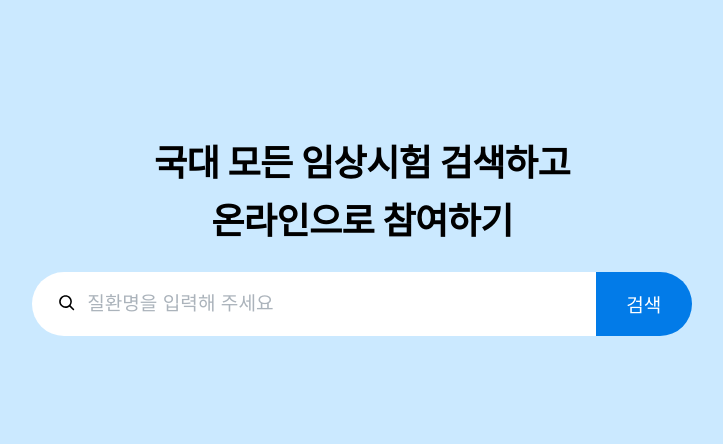
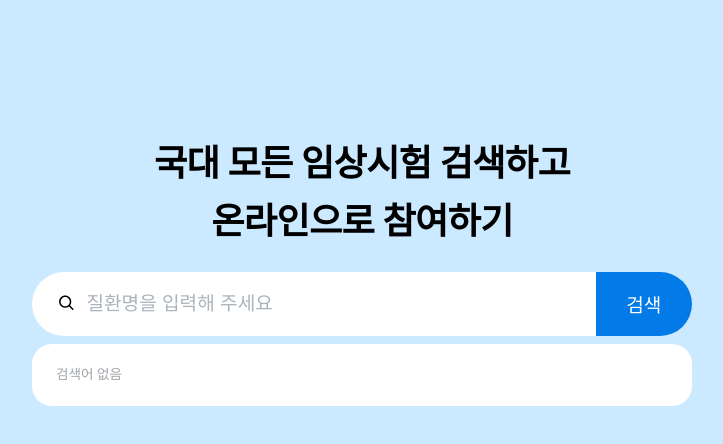
Before and after one commit to hinyc/wanted-codestates-project-10, a React (Create React App) app: page / in a window 1280 px wide. Shown: the top 444 px of the page, without its empty margins (278-1001 px from the left). Built offline with nearby package versions, Linux system fonts and the light colour scheme.

Commit message:
[Feat] # 자동완성 기능 생성/ 검색버튼, 자동완성 컨텐츠 클릭시 새로운 검색창 띄우기
- onChange 이벤트 발생시 api 요청 보내기
- api 결과를 바탕으로 자동완성 모달창 업데이트하기
- api 요청 throttle로 저졸 하기

```diff
--- a/package.json
+++ b/package.json
@@ -6,6 +6,8 @@
     "@testing-library/jest-dom": "^5.16.2",
     "@testing-library/react": "^12.1.3",
     "@testing-library/user-event": "^13.5.0",
+    "axios": "^0.26.1",
+    "lodash": "^4.17.21",
     "react": "^17.0.2",
     "react-dom": "^17.0.2",
     "react-icons": "^4.3.1",
--- /dev/null
+++ b/src/components/AutoCompleteList.js
@@ -0,0 +1,60 @@
+import React from 'react';
+import styled from 'styled-components';
+import { CgSearch } from 'react-icons/cg';
+import { useDispatch, useSelector } from 'react-redux';
+import { setSearchValue } from '../modules/searchList';
+
+export default function AutoCompleteList() {
+  const autoCompleteArr = useSelector((state) => state.searchList.data);
+  const topSevenList = autoCompleteArr.slice(0, 7);
+  const dispatch = useDispatch();
+  const clickHandler = (value) => {
+    dispatch(setSearchValue(value));
+    window.open(`https://clinicaltrialskorea.com/studies?condition=${value}`);
+  };
+  return (
+    <Container>
+      {topSevenList.length > 0 ? (
+        <>
+          <SubContent>추천 검색어</SubContent>
+          <ContentWrapper>
+            {topSevenList.map((el) => (
+              <Content key={el.id} onClick={() => clickHandler(el.name)}>
+                <CgSearch className="icon" />
+                {el.name}
+              </Content>
+            ))}
+          </ContentWrapper>
+        </>
+      ) : (
+        <SubContent>검색어 없음</SubContent>
+      )}
+    </Container>
+  );
+}
+
+const Container = styled.div`
+  width: 660px;
+  margin: 8px auto 0;
+  padding: 24px 24px 16px 24px;
+  border-radius: 20px;
+  background-color: #fff;
+  font-size: 1rem;
+`;
+
+const SubContent = styled.div`
+  font-size: 0.8rem;
+  color: #a1a6ab;
+  margin-bottom: 8px;
+`;
+const ContentWrapper = styled.ul``;
+const Content = styled.li`
+  height: 2.5rem;
+  line-height: 2.5rem;
+  .icon {
+    margin-right: 8px;
+  }
+  :hover {
+    cursor: pointer;
+  }
+`;
--- a/src/components/SearchInput.js
+++ b/src/components/SearchInput.js
@@ -1,14 +1,60 @@
-import React from 'react';
+import React, { useEffect, useRef } from 'react';
 import styled from 'styled-components';
 import { CgSearch } from 'react-icons/cg';
+import axios from 'axios';
+import { useDispatch, useSelector } from 'react-redux';
+import {
+  resetSearchValue,
+  setSearchList,
+  setSearchValue,
+} from '../modules/searchList';
+import _ from 'lodash';
 export default function SearchInput() {
+  const dispatch = useDispatch();
+
+  const inputRef = useRef(null);
+  const searchValue = useSelector((state) => state.searchList.searchValue);
+  // const setInputValue = (e) => {
+  //   dispatch(setSearchValue(e.target.value));
+  // };
+  const inputHandler = _.throttle(() => {
+    const inputValue = inputRef.current.value;
+    axios
+      .get(
+        `https://api.clinicaltrialskorea.com/api/v1/search-conditions/?name=${inputValue}`,
+      )
+      .then((res) => {
+        dispatch(setSearchList(res.data));
+        console.log('a');
+      })
+      .catch((err) => console.error(err));
+  }, 500);
+
+  const focusHandler = () => {
+    dispatch(resetSearchValue());
+  };
+  const buttonHandler = (e) => {
+    if (e.type === 'click' || e.key === 'Enter') {
+      const inputValue = inputRef.current.value;
+      window.open(
+        `https://clinicaltrialskorea.com/studies?condition=${inputValue}`,
+      );
+    }
+  };
   return (
     <Wrapper>
       <InputContainer>
         <CgSearch className="icon" />
-        <Input placeholder="질환명을 입력해 주세요" />
+        <Input
+          ref={inputRef}
+          placeholder="질환명을 입력해 주세요"
+          onChange={inputHandler}
+          onFocus={focusHandler}
+          onKeyDown={buttonHandler}
+          value={searchValue ? searchValue : null}
+        />
       </InputContainer>
-      <Button>검색</Button>
+      <Button onClick={buttonHandler}>검색</Button>
     </Wrapper>
   );
 }
@@ -33,8 +79,10 @@ const InputContainer = styled.div`
   }
 `;
 const Input = styled.input`
+  width: 100%;
   font-size: 1.125rem;
-  padding-left: 12px;
+  padding: 0 12px;
+  outline: none;
   ::placeholder {
     font-size: 1.125rem;
     font-size: 100%;
--- a/src/modules/index.js
+++ b/src/modules/index.js
@@ -1,9 +1,9 @@
 import { combineReducers } from 'redux';
-
+import searchList from './searchList';
 //! 한프로젝트에 리듀서가 여러개일경우 한 리듀서로 합쳐사용한다.
 //! 합쳐진 리듀서를 루트 리듀서라고 부른다.
 
-const rootReducer = combineReducers({});
+const rootReducer = combineReducers({ searchList });
 
 export default rootReducer;
 
--- /dev/null
+++ b/src/modules/searchList.js
@@ -0,0 +1,31 @@
+const SET_SEARCH_LIST = 'searchList/SET_SEARCH_LIST';
+const SET_SEARCH_VALUE = 'searchLis/SET_SEARCH_VALUE';
+const RESET_SEARCH_VALUE = 'searchLis/RESET_SEARCH_VALUE';
+
+export const setSearchList = (data) => ({ type: SET_SEARCH_LIST, data });
+export const setSearchValue = (value) => ({ type: SET_SEARCH_VALUE, value });
+export const resetSearchValue = () => ({ type: SET_SEARCH_VALUE });
+
+const initialState = {
+  data: [],
+  searchValue: '',
+};
+
+export default function searchList(state = initialState, action) {
+  switch (action.type) {
+    case SET_SEARCH_LIST:
+      return { ...state, data: action.data };
+    case SET_SEARCH_VALUE:
+      return {
+        ...state,
+        searchValue: action.value,
+      };
+    case RESET_SEARCH_VALUE:
+      return {
+        ...state,
+        searchValue: '',
+      };
+    default:
+      return state;
+  }
+}
--- a/src/pages/Main.js
+++ b/src/pages/Main.js
@@ -1,5 +1,6 @@
 import React from 'react';
 import styled from 'styled-components';
+import AutoCompleteList from '../components/AutoCompleteList';
 import Content from '../components/Content';
 import SearchInput from '../components/SearchInput';
 
@@ -8,6 +9,7 @@ export default function Main() {
     <Container>
       <Content />
       <SearchInput />
+      <AutoCompleteList />
     </Container>
   );
 }
```
Also changed, not shown: 1 other file (tests, documents, lock files or other folders).
